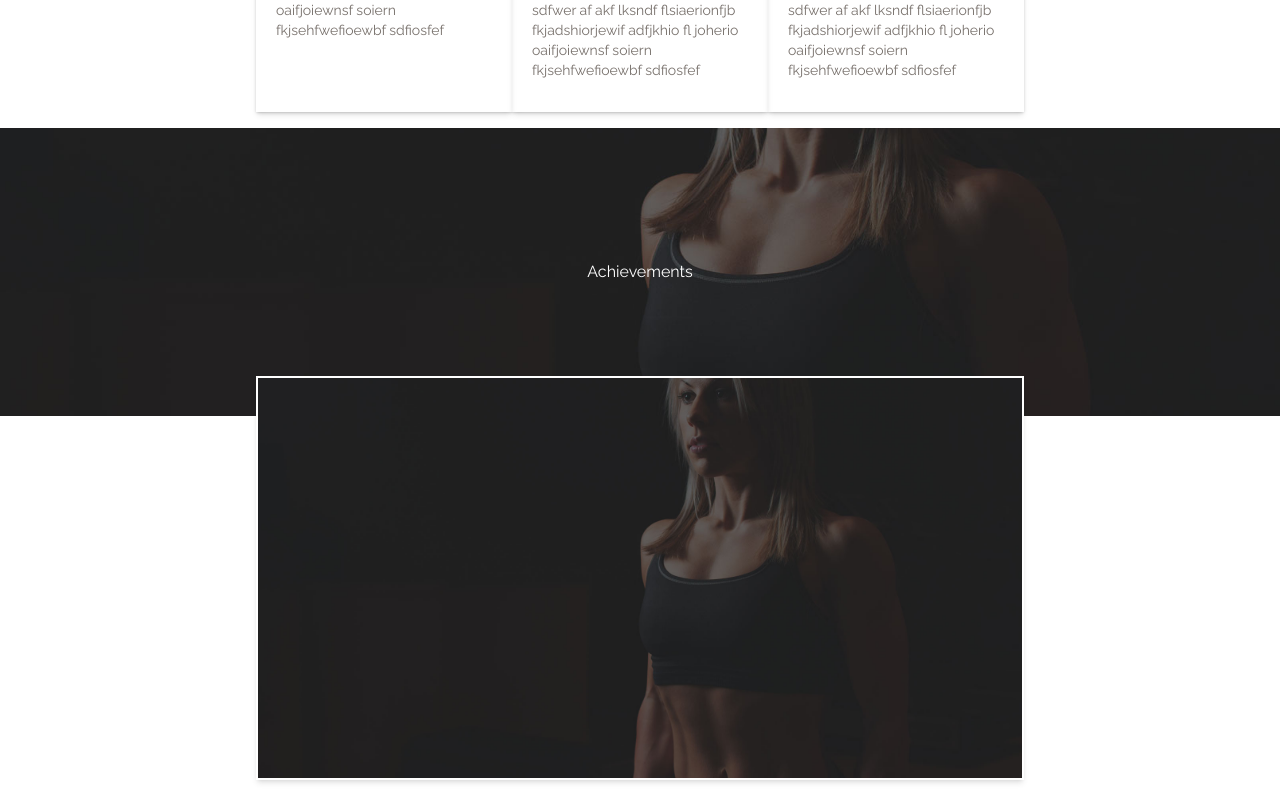
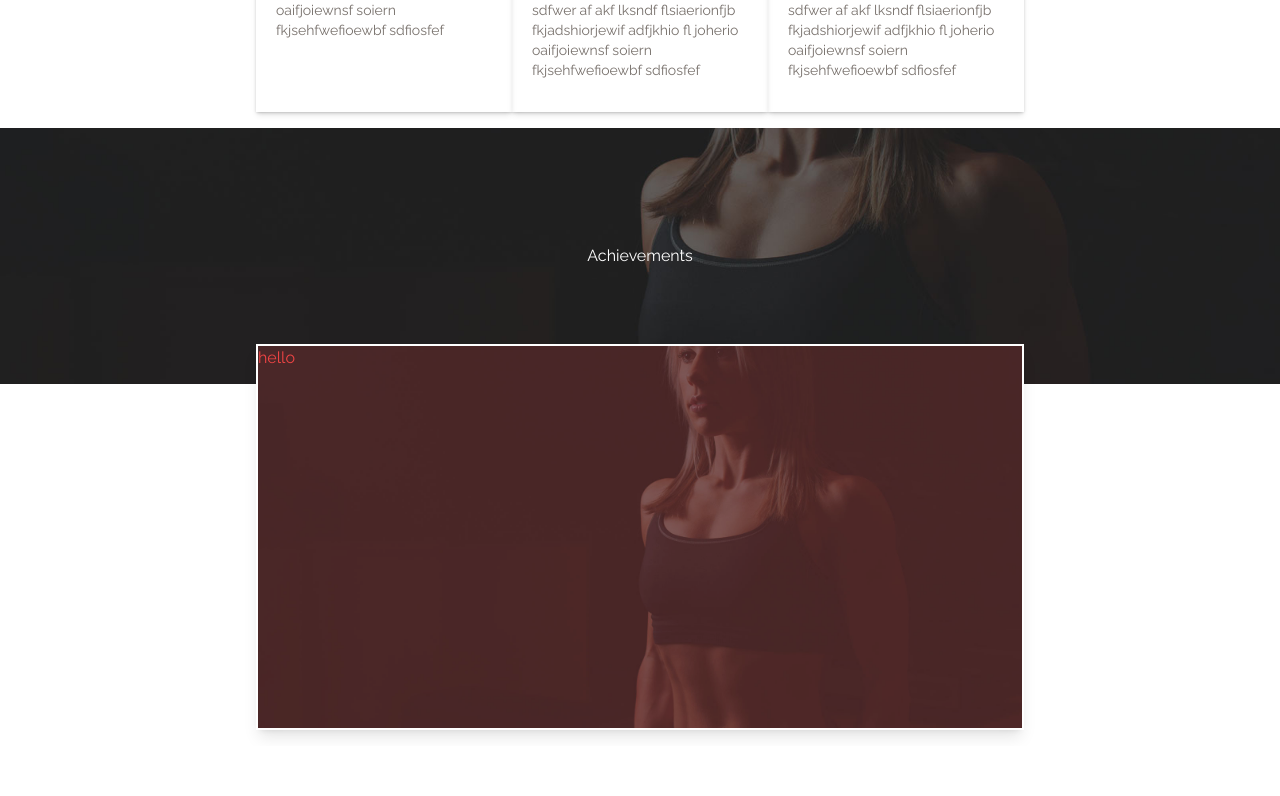
Before and after one commit to AnitKrJha/Gym-Trainer, a Next.js app: page / in a window 1280 px wide. Shown: the part 1762-2558 px from the top of the page. After the commit the page ends 2508 px from the top, so only its background shows below. Built offline with nearby package versions, Linux system fonts and the light colour scheme.

Commit message:
Achievements section added

```diff
--- a/src/components/AchievementCarouselSlide.tsx
+++ b/src/components/AchievementCarouselSlide.tsx
@@ -12,9 +12,11 @@ const AchievementCarouselSlide = (props: Props) => {
       height={1000}
       width={1000}
       alt="Carousel"
-      containerClassName=""
-      heightClass="h-[400px]"
-    />
+      containerClassName="text-red-500 bg-red-500/20"
+      heightClass=" aspect-[18/9]"
+    >
+      hello
+    </ImageWithOverlay>
   );
 };
 
--- a/src/components/Achievements.tsx
+++ b/src/components/Achievements.tsx
@@ -8,19 +8,19 @@ const Achievements = (props: Props) => {
   return (
     <section className="mb-4">
       <ImageWithOverlay
-        heightClass="h-56 md:h-64 lg:h-72"
+        heightClass="h-40 md:h-56 lg:h-64"
         containerClassName=""
         src="/Fitness_slide_1.jpg"
         width={800}
         height={800}
         alt="hello"
       >
-        <div className="flex h-56 md:h-64 lg:h-72 justify-center items-center text-background">
+        <div className="flex h-40 md:h-56 lg:h-64 justify-center items-center text-background">
           Achievements
         </div>
       </ImageWithOverlay>
       <div className="px-2">
-        <div className="bg-background p-0.5 -mt-10 shadow-md max-w-3xl m-auto ">
+        <div className="bg-background p-0.5 -mt-10 shadow-lg max-w-3xl m-auto ">
           <AchievementsCarousel />
         </div>
       </div>
--- a/src/components/AchievementsCarousel.tsx
+++ b/src/components/AchievementsCarousel.tsx
@@ -1,20 +1,14 @@
 import "swiper/css";
 import { Swiper, SwiperSlide } from "swiper/react";
-import { Navigation, Thumbs } from "swiper/modules";
 
 import AchievementCarouselSlide from "./AchievementCarouselSlide";
-import ImageWithOverlay from "./ImageWithOverlay";
-import { useState } from "react";
 
 type Props = {};
 
 const AchievementsCarousel = (props: Props) => {
-  const [thumbsSwiper, setThumbsSwiper] = useState<any>(null);
   return (
     <Swiper
-      modules={[Thumbs]}
       spaceBetween={20}
-      thumbs={{ swiper: thumbsSwiper }}
       slidesPerView={1}
       autoplay
       onSlideChange={() => {}}
```
